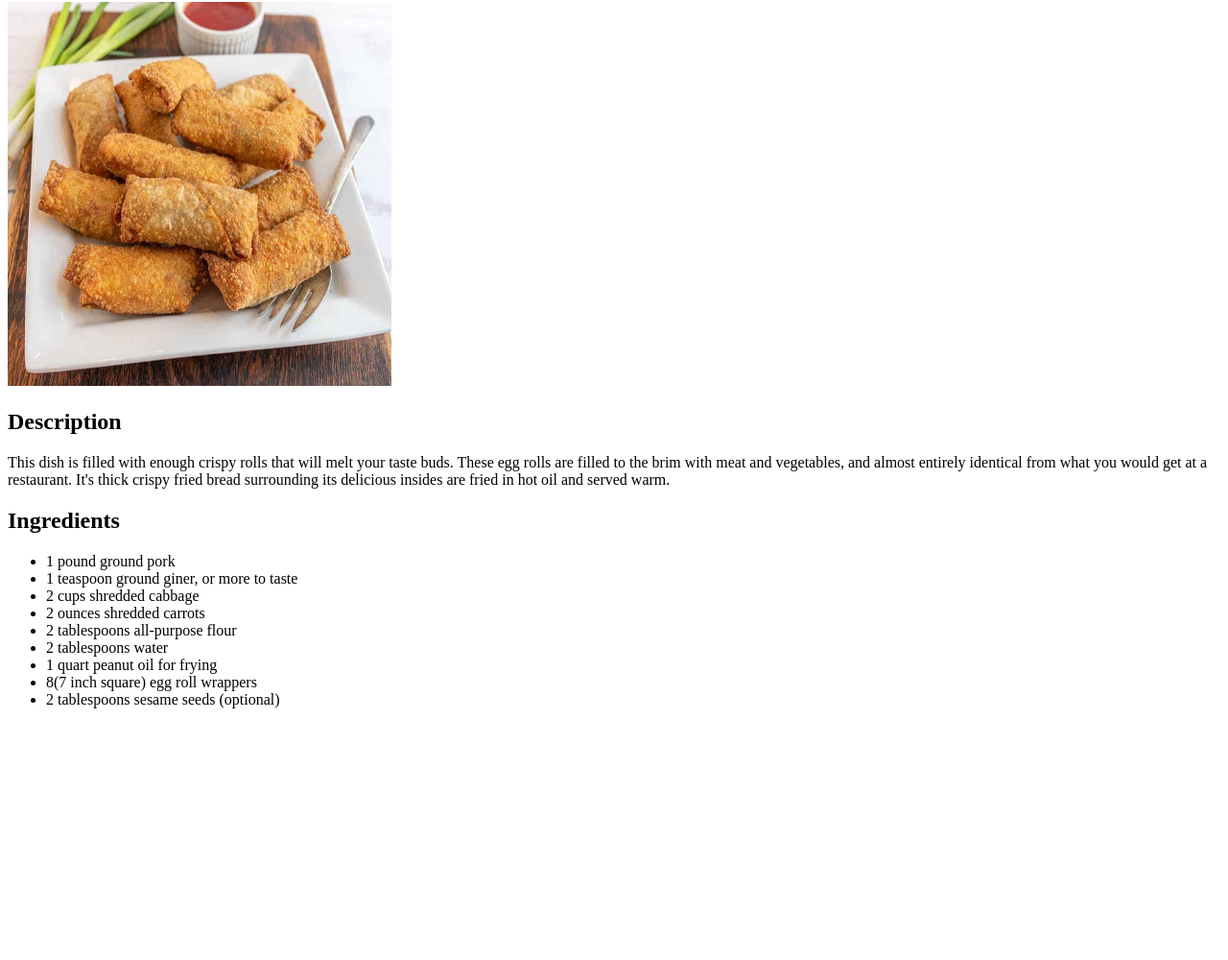
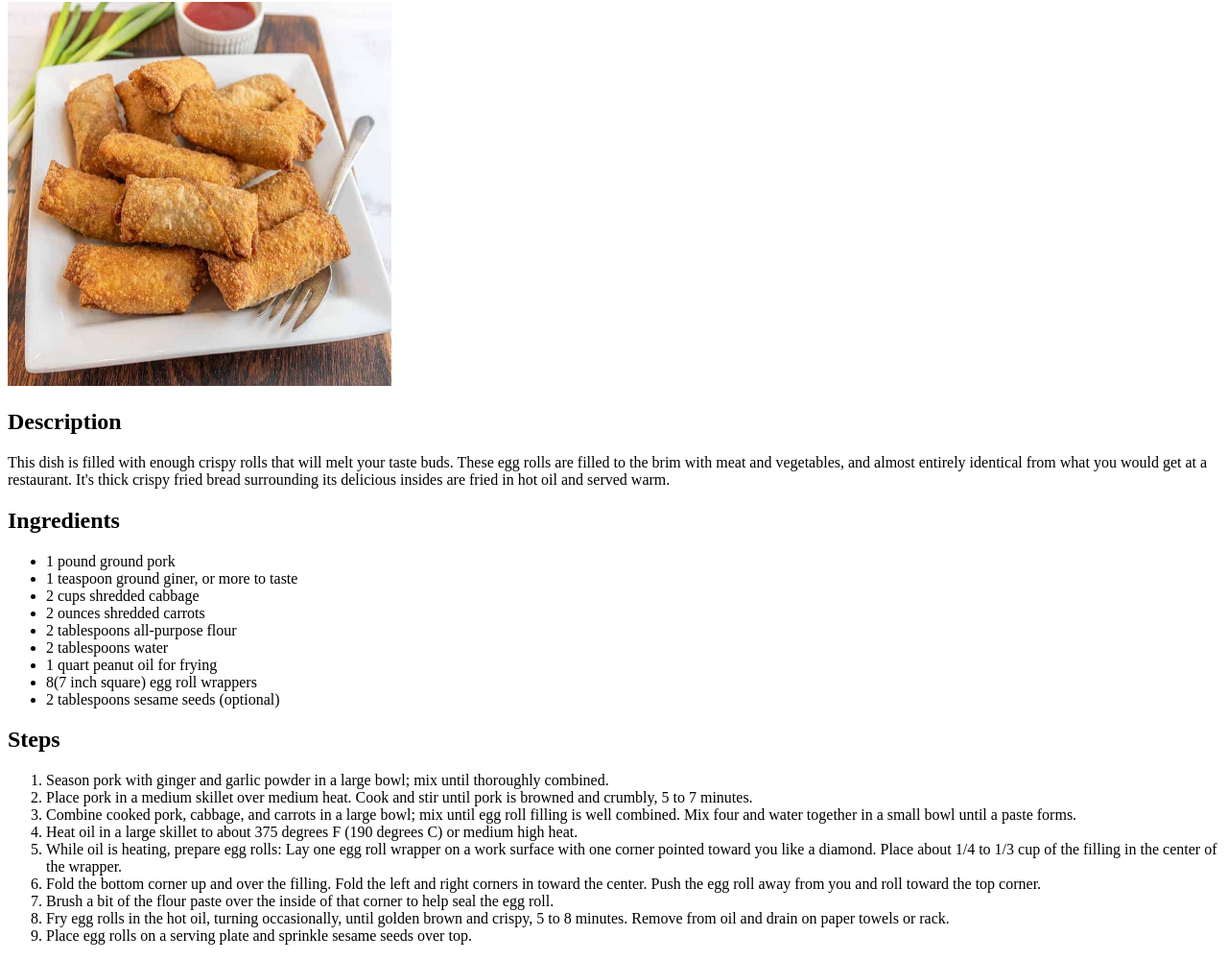
Before and after one commit to Fospx/odin-recipesMP, a plain HTML site: page recipe/eggroll.html in a window 1280 px wide. Shown: the part 78-1078 px from the top of the page at 96% size. Before the commit the page ends 832 px from the top, so only its background shows below. Drawn offline with Linux system fonts and the light colour scheme.

Commit message:
Steps list
Added a steps list with an ordered list of them.

```diff
--- a/recipe/eggroll.html
+++ b/recipe/eggroll.html
@@ -29,5 +29,18 @@
         <li>2 tablespoons sesame seeds (optional)</li>
     </ul>
 
+    <h2>Steps</h2>
+    <ol>
+        <li>Season pork with ginger and garlic powder in a large bowl; mix until thoroughly combined.</li>
+        <li>Place pork in a medium skillet over medium heat. Cook and stir until pork is browned and crumbly, 5 to 7 minutes.</li>
+        <li>Combine cooked pork, cabbage, and carrots in a large bowl; mix until egg roll filling is well combined. Mix four and water together in a small bowl until a paste forms.</li>
+        <li>Heat oil in a large skillet to about 375 degrees F (190 degrees C) or medium high heat.</li>
+        <li>While oil is heating, prepare egg rolls: Lay one egg roll wrapper on a work surface with one corner pointed toward you like a diamond. Place about 1/4 to 1/3 cup of the filling in the center of the wrapper.</li>
+        <li>Fold the bottom corner up and over the filling. Fold the left and right corners in toward the center. Push the egg roll away from you and roll toward the top corner.</li>
+        <li>Brush a bit of the flour paste over the inside of that corner to help seal the egg roll.</li>
+        <li>Fry egg rolls in the hot oil, turning occasionally, until golden brown and crispy, 5 to 8 minutes. Remove from oil and drain on paper towels or rack.</li>
+        <li>Place egg rolls on a serving plate and sprinkle sesame seeds over top.</li>
+    </ol>
+
 </body>
 </html>
```
